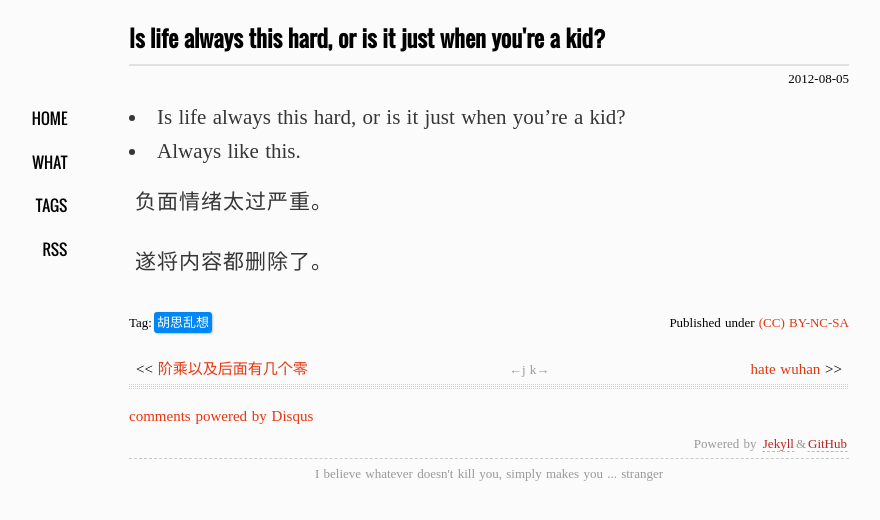
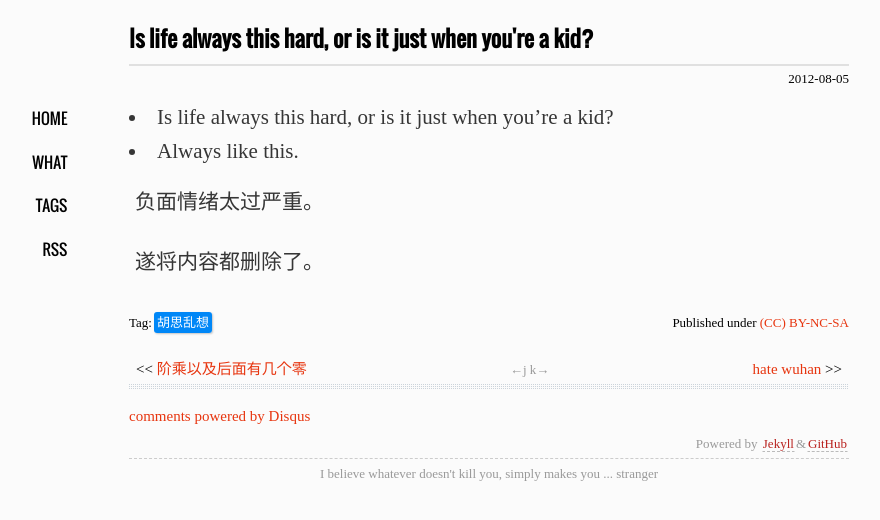
Before and after one commit to xavierskip/xavierskip.github.io, a Jekyll site: the page built from _posts/2012-08-05-life-struggle.md, in a window 1280 px wide. Shown: the top 520 px of the page, without its empty margins (151-1031 px from the left). Built offline with Jekyll 4.4.1, drawn with Linux system fonts in a browser that asks for light colours; comment, search, counter and statistics services are not loaded.

Commit message:
remove letter word spacing css

```diff
--- a/media/css/style.css
+++ b/media/css/style.css
@@ -22,7 +22,7 @@ modify by xavirskip
 
 @import url(/media/css/font.css?family=Oswald);
 
-body{font-size:14px;word-spacing:1px;margin-left:auto;margin-right:auto;font-family: "Times New Roman","Consolas","Microsoft YaHei";color:#000000;background-color:#FBFBFB;}
+body{font-size:14px;margin-left:auto;margin-right:auto;font-family: "Times New Roman","Consolas","Microsoft YaHei";color:#000000;background-color:#FBFBFB;}
 *{padding:0;margin: 0;border:none;outline:none;}
 a{color:#E7350F;text-decoration:none;}
 a:hover{color:#333333;border-bottom: 1px dashed #E7350F;}
@@ -70,7 +70,6 @@ nav a:hover{background-color: #E7350F;text-decoration:none;color:#f9f9f9;border:
 .post p {
 	margin: 6px;
 	line-height: 1.6em;
-	letter-spacing: 1px;
 	word-wrap: break-word;
 	overflow: hidden;
     font-family: STFangSong,Helvetica,Arial,Vernada,Tahoma,STXihei,"Songti SC",SimSun,Heiti,sans-serif;
```
